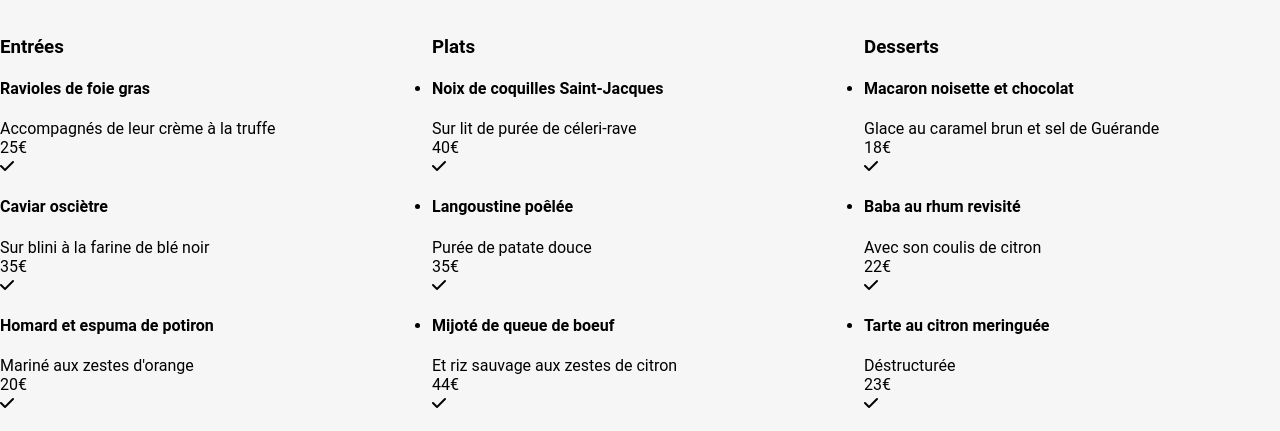
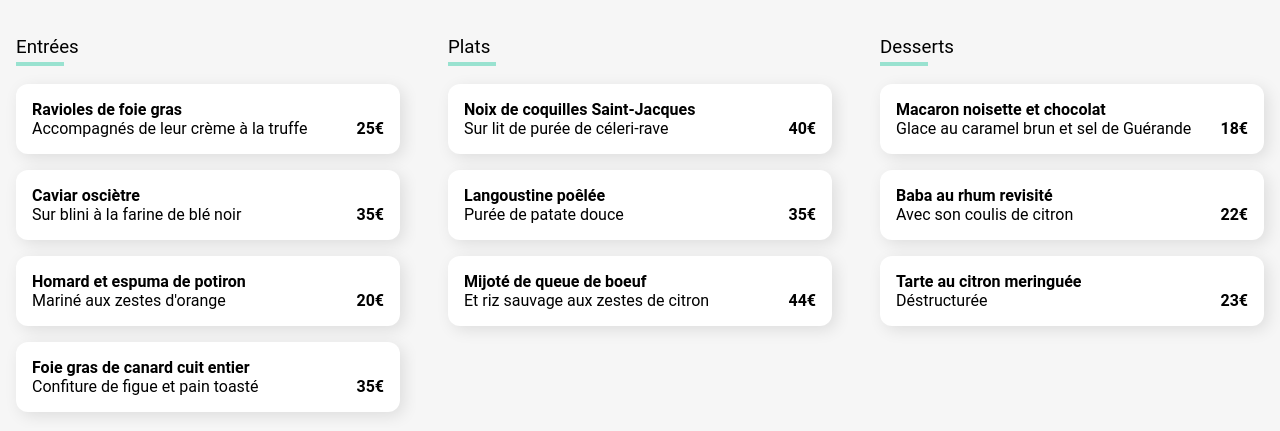
Before and after one commit to bouha85/P3_OC_KAHINA, a website: page la-notte-enchantee.html in a window 1280 px wide. Shown: the part 309-740 px from the top of the page. Drawn offline with Linux system fonts and the light colour scheme.

Commit message:
ajouter des classe et modifier des balise dans le fichier la-notte-enchantee.html

```diff
--- a/la-notte-enchantee.html
+++ b/la-notte-enchantee.html
@@ -27,150 +27,153 @@
         </header>
 
         <div class="submenus">
-        <section class="entrees">
-            <h3>Entrées</h3>
+        <section class="submenu ">
+            <h3 class="submenu_title">Entrées</h3>
             <ul>
-                <li>
-                    <div class="main-infos">
-                        <h4>Ravioles de foie gras </h4>
-                        <div class="infos">
-                            <p>Accompagnés de leur crème à la truffe</p>
-                            <span>25€</span>
-                        </div>
+                <li class="menuItem dely-0">
+                    <div class="menuItem_infos">
+                        <h4 class="menuItem_title">Ravioles de foie gras </h4>
+                        <p class="menuItem_description">Accompagnés de leur crème à la truffe</p>
                     </div>
-                    <div class="check">
-                        <i class="fas fa-check"></i>
+                            <span class="menuItem_price">25€</span>
+                    <div class="menuItem_confirmation">
+                    <div class="menuItem_wrapIcone">
+                        <i class="fas fa-check menuItem_icone"></i>
+                    </div>
                     </div>
 
                 </li>
-                <li>
-                    <div class="main-infos">
-                        <h4>Caviar osciètre </h4>
-                        <div class="infos">
-                            <p>Sur blini à la farine de blé noir</p>
-                            <span>35€</span>
-                        </div>
+                <li class="menuItem dely-1">
+                    <div class="menuItem_infos">
+                        <h4 class="menuItem_title">Caviar osciètre </h4>
+                        <p class="menuItem_description">Sur blini à la farine de blé noir</p>
                     </div>
-                    <div class="check">
-                        <i class="fas fa-check"></i>
+                            <span class="menuItem_price">35€</span>
+
+                    <div class="menuItem_confirmation">
+                    <div class="menuItem_wrapIcone">
+                        <i class="fas fa-check menuItem_icone"></i>
+                    </div>
                     </div>
 
                 </li>
-                <li>
-                    <div class="main-infos">
-                        <h4>Homard et espuma de potiron</h4>
-                        <div class="infos">
-                            <p>Mariné aux zestes d'orange</p>
-                            <span>20€</span>
+                <li class="menuItem dely-2">
+                    <div class="menuItem_infos">
+                        <h4 class="menuItem_title">Homard et espuma de potiron</h4>
+                        <p class="menuItem_description">Mariné aux zestes d'orange</p>
                         </div>
+                            <span class="menuItem_price">20€</span>
+                    <div class="menuItem_confirmation">
+                    <div class="menuItem_wrapIcone">
+                        <i class="fas fa-check menuItem_icone"></i>
                     </div>
-                    <div class="check">
-                        <i class="fas fa-check"></i>
                     </div>
 
                 </li>
-                <li>
-                    <div class="main-infos">
-                        <h4>Foie gras de canard cuit entier</h4>
-                        <div class="infos">
-                        <p>Confiture de figue et pain toasté</p>
-                        <span>35€</span>
+                <li class="menuItem dely-3">
+                    <div class="menuItem_infos">
+                        <h4 class="menuItem_title">Foie gras de canard cuit entier</h4>
+                        <p class="menuItem_description">Confiture de figue et pain toasté</p>
                     </div>
+                        <span class="menuItem_price">35€</span>
+
+                    <div class="menuItem_confirmation">
+                    <div class="menuItem_wrapIcone">
+                        <i class="fas fa-check"></i>
                     </div>
-                    <div class="check">
-                        <i class="fas fa-check"></i>
                     </div>
                 </li>
             </ul>
         </section>
-        <section>
-            <h3>Plats</h3>
+        <section class="submenu">
+            <h3 class="submenu_title">Plats</h3>
             <ul>
-                <li>
-                    <div class="main-infos">
-                        <h4>Noix de coquilles Saint-Jacques</h4>
-                        <div class="infos">
-                            <p>Sur lit de purée de céleri-rave</p>
-                            <span>40€</span>
-                        </div>
+                <li class="menuItem dely-4">
+                    <div class="menuItem_infos">
+                        <h4 class="menuItem_title">Noix de coquilles Saint-Jacques</h4>
+                        <p class="menuItem_description">Sur lit de purée de céleri-rave</p>
                     </div>
-                    <div class="check">
-                        <i class="fas fa-check"></i>
+                            <span class="menuItem_price">40€</span>
+                    <div class="menuItem_confirmation">
+                    <div class="menuItem_wrapIcone">
+                        <i class="fas fa-check menuItem_icone"></i>
+                    </div>
                     </div>
                 </li>
-                <li>
-                    <div class="main-infos">
-                        <h4>Langoustine poêlée</h4>
-                        <div class="infos">
-                            <p>Purée de patate douce</p>
-                            <span>35€</span>
-                        </div>
+                    <div >
+                <li class="menuItem dely-5">
+                    <div class="menuItem_infos">
+                        <h4 class="menuItem_title">Langoustine poêlée</h4>
+                        <p class="menuItem_description">Purée de patate douce</p>
                     </div>
-                    <div class="check">
-                        <i class="fas fa-check"></i>
+                            <span class="menuItem_price">35€</span>
+
+                    <div class="menuItem_confirmation">
+                    <div class="menuItem_wrapIcone">
+                        <i class="fas fa-check menuItem_icone"></i>
+                    </div>
                     </div>
                 </li>
-                <li>
-                    <div class="main-infos">
-                        <h4>Mijoté de queue de boeuf </h4>
-                        <div class="infos">
-                            <p>Et riz sauvage aux zestes de citron</p>
-                            <span>44€</span>
-                        </div>
+                <li class="menuItem dely-6">
+                    <div class="menuItem_infos">
+                        <h4 class="menuItem_title">Mijoté de queue de boeuf </h4>
+                        <p class="menuItem_description">Et riz sauvage aux zestes de citron</p>
                     </div>
-                    <div class="check">
-                        <i class="fas fa-check"></i>
+                            <span class="menuItem_price">44€</span>
+
+                    <div class="menuItem_confirmation">
+                    <div class="menuItem_wrapIcone">
+                        <i class="fas fa-check menuItem_icone"></i>
+                    </div>
                     </div>
 
                 </li>
             </ul>
         </section>
-        <section>
-            <h3>Desserts</h3>
+        <section class="submenu">
+            <h3 class="submenu_title">Desserts</h3>
             <ul>
-                <li>
-                    <div class="main-infos">
-                        <h4>Macaron noisette et chocolat</h4>
-                        <div class="infos">
-                            <p>Glace au caramel brun et sel de Guérande</p>
-                            <span>18€</span>
+                <li class="menuItem dely-7">
+                    <div class="menuItem_infos">
+                        <h4 class="menuItem_title">Macaron noisette et chocolat</h4>
+                            <p class="menuItem_description">Glace au caramel brun et sel de Guérande</p>
                         </div>
+                            <span class="menuItem_price">18€</span>
+                    <div class="menuItem_confirmation">
+                    <div class="menuItem_wrapIcone">
+                        <i class="fas fa-check menuItem_icone"></i>
                     </div>
-                    <div class="check">
-                        <i class="fas fa-check"></i>
+                </div>
+                </li>
+                <li class="menuItem dely-8">
+                    <div class="menuItem_infos">
+                        <h4 class="menuItem_title">Baba au rhum revisité </h4>
+                            <p class="menuItem_description">Avec son coulis de citron</p>
+                        </div>
+                            <span class="menuItem_price">22€</span>
+                    <div class="menuItem_confirmation">
+                    <div class="menuItem_wrapIcone">
+                        <i class="fas fa-check menuItem_icone"></i>
+                    </div>
                     </div>
                 </li>
-                <li>
-                    <div class="main-infos">
-                        <h4>Baba au rhum revisité </h4>
-                        <div class="infos">
-                            <p>Avec son coulis de citron</p>
-                            <span>22€</span>
+                <li class="menuItem dely-9">
+                    <div class="menuItem_infos">
+                        <h4 class="menuItem_title">Tarte au citron meringuée </h4>
+                            <p class="menuItem_description">Déstructurée</p>
                         </div>
-
+                            <span class="menuItem_price">23€</span>
+                    <div class="menuItem_confirmation">
+                    <div class="menuItem_wrapIcone">
+                        <i class="fas fa-check menuItem_icone"></i>
                     </div>
-                    <div class="check">
-                        <i class="fas fa-check"></i>
-                    </div>
-                </li>
-                <li>
-                    <div class="main-infos">
-                        <h4>Tarte au citron meringuée </h4>
-                        <div class="infos">
-                            <p>Déstructurée</p>
-                            <span>23€</span>
-                        </div>
-                    </div>
-                    <div class="check">
-                        <i class="fas fa-check"></i>
-                    </div>
-
+                </div>
                 </li>
             </ul>
         </section>
         </div>
-        <div>
-        <button>Commander</button>
+        <div class="wrapBtn">
+        <button class="commandBtn">Commander</button>
         </div>
     </main>
     <footer class="footer">
```
